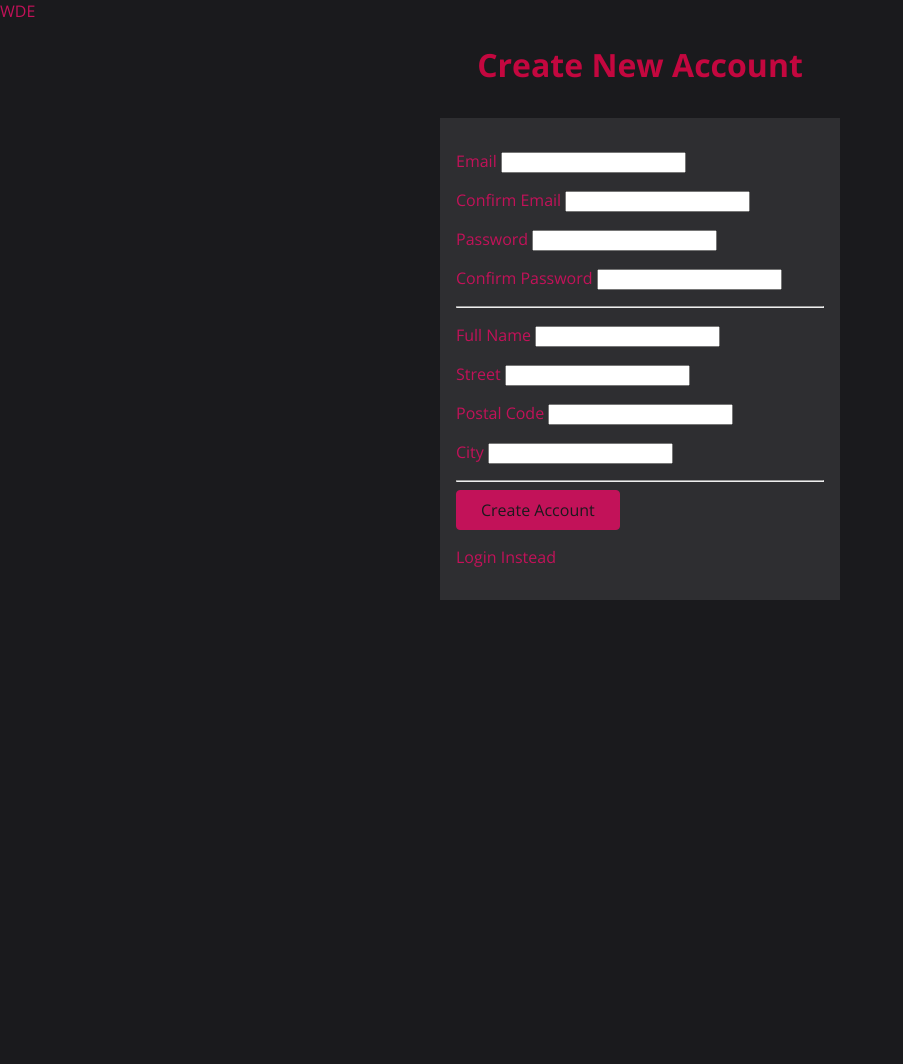
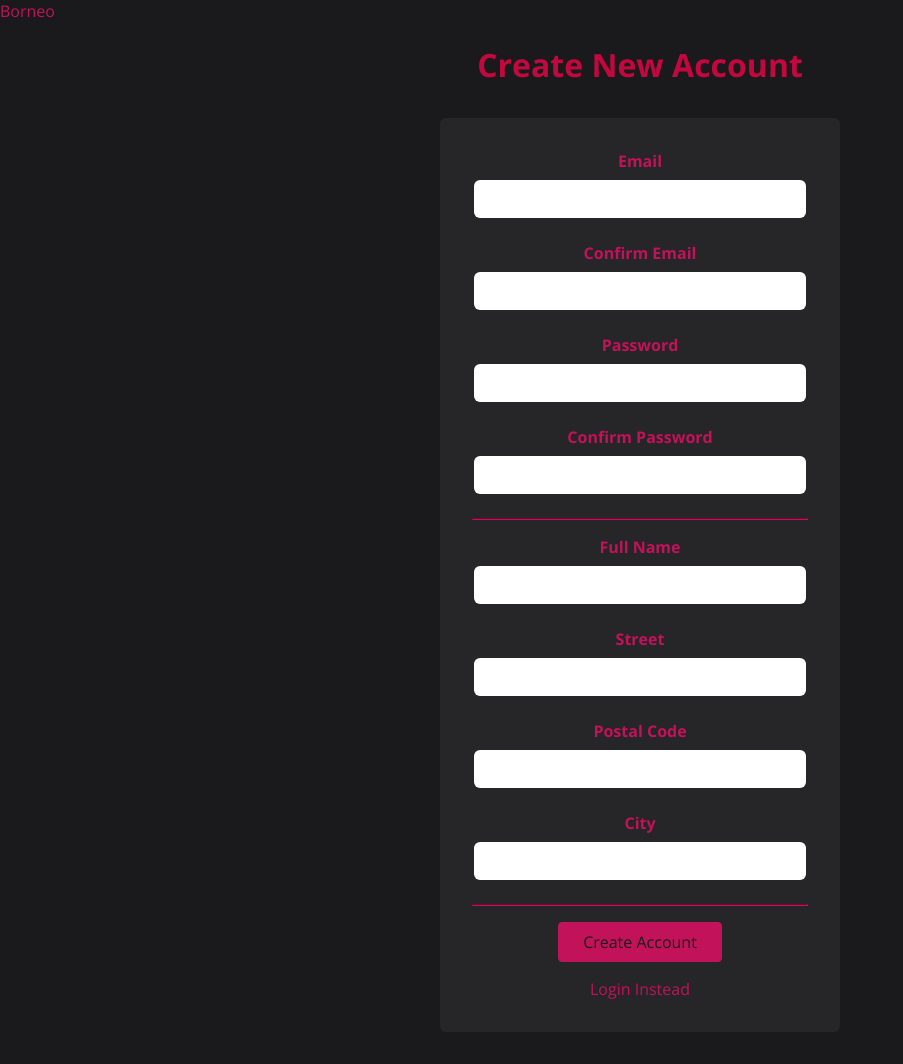
Before and after one commit to aziemp66/Borneo-Full-Online-Shop, a Node server app: page /signup in a window 1280 px wide. Shown: the whole page, without its empty margins (0-903 px from the left). Before the commit the page ends 600 px from the top, so only its background shows below. Run offline with Node 20, Linux system fonts and the light colour scheme.

Commit message:
Working on more Form CSS

```diff
--- a/public/styles/auth.css
+++ b/public/styles/auth.css
@@ -7,4 +7,13 @@ form {
     margin: var(--space-8) auto;
     padding: var(--space-4);
     background-color: var(--color-gray-300);
+    border-radius: var(--border-radius-medium);
+    text-align: center;
 }
+form a {
+    color: var(--color-primary-500);
+}
+form a:hover,
+form a:active {
+    color: var(--color-primary-700);
+}
--- a/public/styles/base.css
+++ b/public/styles/base.css
@@ -27,13 +27,13 @@ html {
     --color-primary-700: #c3073f;
 
     --color-gray-100: #4e4e50;
-    --color-gray-300: #2e2e31;
+    --color-gray-300: #262629;
     --color-gray-500: #1a1a1d;
 
     --color-error-100: rgb(255, 192, 180);
     --color-error-500: rgb(199, 51, 15);
 
-    --color-primary-500-bg: #befcfd;
+    --color-white-500: #e2dada;
 
     --space-1: 0.25rem;
     --space-2: 0.5rem;
--- a/public/styles/forms.css
+++ b/public/styles/forms.css
@@ -0,0 +1,18 @@
+form hr {
+    border-color: var(--color-primary-500);
+    margin: var(--space-4);
+}
+label {
+    font-weight: bold;
+    display: block;
+    margin-bottom: var(--space-2);
+}
+input,
+textarea {
+    font: inherit;
+    width: 90%;
+    margin-bottom: var(--space-2);
+    padding: var(--space-2);
+    border: none;
+    border-radius: var(--border-radius-medium);
+}
--- a/views/customer/includes/header.ejs
+++ b/views/customer/includes/header.ejs
@@ -1,4 +1,4 @@
 <header>
-    <div><a href="/">WDE</a></div>
+    <div><a href="/">Borneo</a></div>
     <nav></nav>
 </header>
```
